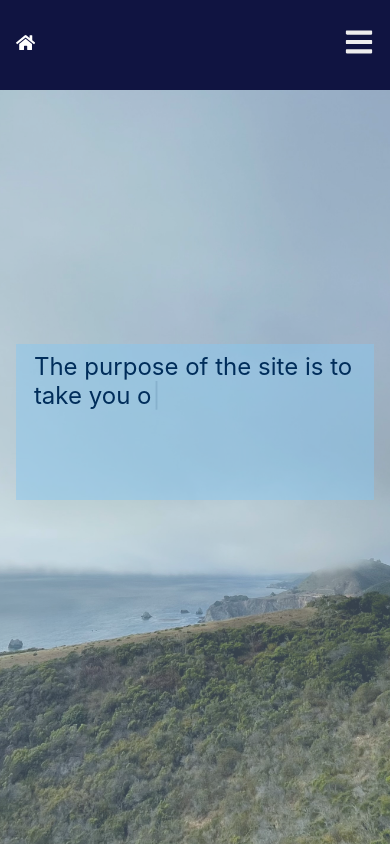
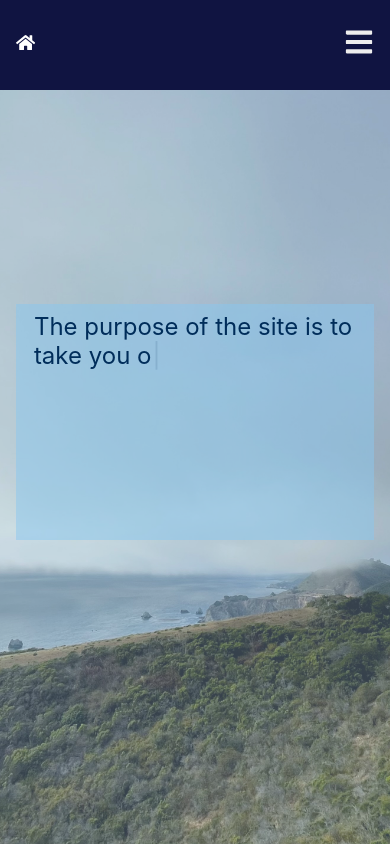
Before and after one commit to aglick24/my-app, a React (Create React App) app: page / in a window 390 px wide. Shown: the top 846 px of the page. Built offline with nearby package versions, Linux system fonts and the light colour scheme.

Commit message:
changed button issue on hero for mobile

```diff
--- a/src/components/Hero.css
+++ b/src/components/Hero.css
@@ -64,6 +64,7 @@
         grid-template-columns: repeat(1, 1fr);
         grid-gap: 5%;
         padding: 2%;
+        height: 10rem;
     }
 }
 
```
